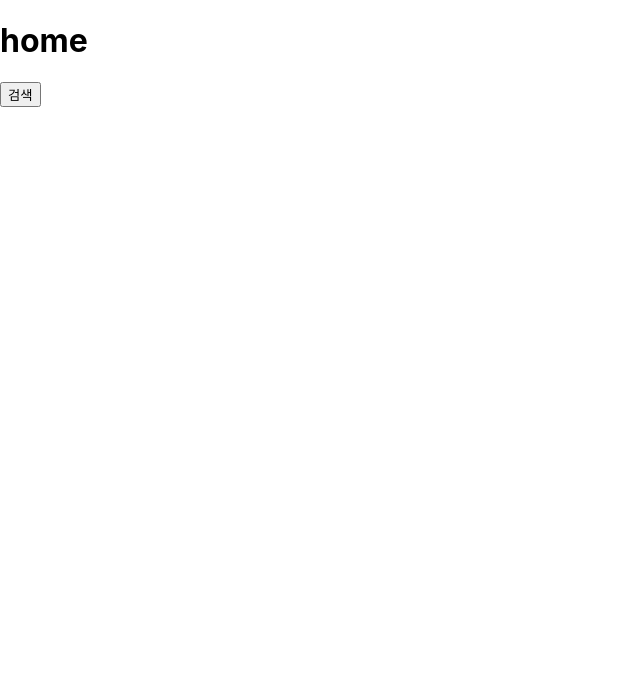
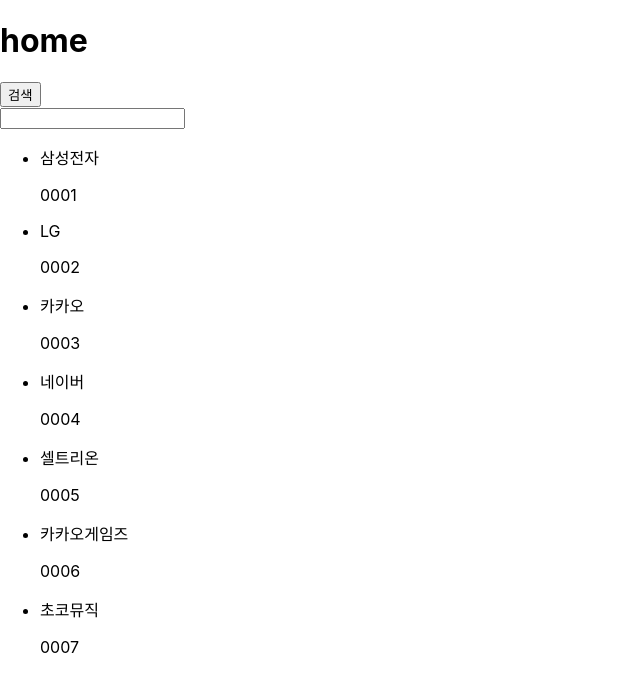
Before and after one commit to seungminRyu/stock-eye, a React (Create React App) app: page / in a window 1280 px wide. Shown: the top 692 px of the page, without its empty margins (0-640 px from the left). Built offline with nearby package versions, Linux system fonts and the light colour scheme; the HTML template or start-up script is replaced by a standard one.

Commit message:
Add: SearchResultItem 컴포넌트 추가

```diff
--- a/public/index.html
+++ b/public/index.html
@@ -1,5 +1,5 @@
 <!DOCTYPE html>
-<html lang="en">
+<html lang="ko">
   <head>
     <meta charset="utf-8" />
     <link rel="icon" href="%PUBLIC_URL%/favicon.ico" />
--- a/src/App.js
+++ b/src/App.js
@@ -1,3 +1,5 @@
+import React from 'react';
+import Search from './component/Search';
 import './App.css';
 
 function App() {
@@ -7,6 +9,7 @@ function App() {
         <h1>home</h1>
       </header>
       <button>검색</button>
+      <Search />
     </div>
   );
 }
--- a/src/component/Search.js
+++ b/src/component/Search.js
@@ -1,5 +1,5 @@
-import { useState } from "react";
-import searchResultItem from "./SerachResultItem";
+import React, { useState } from 'react';
+import SearchResultItem from './SearchResultItem';
 
 function Search() {
     const initList = [
@@ -32,17 +32,20 @@ function Search() {
             code: "0007"
         },
     ]
-    const [searchResultList, setSearchResultList] = useState([]);
-    setSearchResultList(initList);
+    const [searchResultList, setSearchResultList] = useState(initList);
 
     return (
         <div className="search">
             <div className="search-wrapper">
                 <input className="search-input"></input>
                 <ul className="search-result">
-
+                    {searchResultList.map(item => (
+                        <SearchResultItem name={item.name} code={item.code} />
+                    ))}
                 </ul>
             </div>
         </div>
     );
 }
+
+export default Search;
--- /dev/null
+++ b/src/component/SearchResultItem.js
@@ -0,0 +1,16 @@
+import React from 'react';
+
+function SearchResultItem(props) {
+    const { name, code } = props;
+
+    return (
+        <li className="search-result-item">
+            <div className="search-result-item-wrapper">
+                <p>{name}</p>
+                <p>{code}</p>
+            </div>
+        </li>
+    )
+}
+
+export default SearchResultItem;
```
Also changed, not shown: src/component/SerachResultItem.js (deleted).
